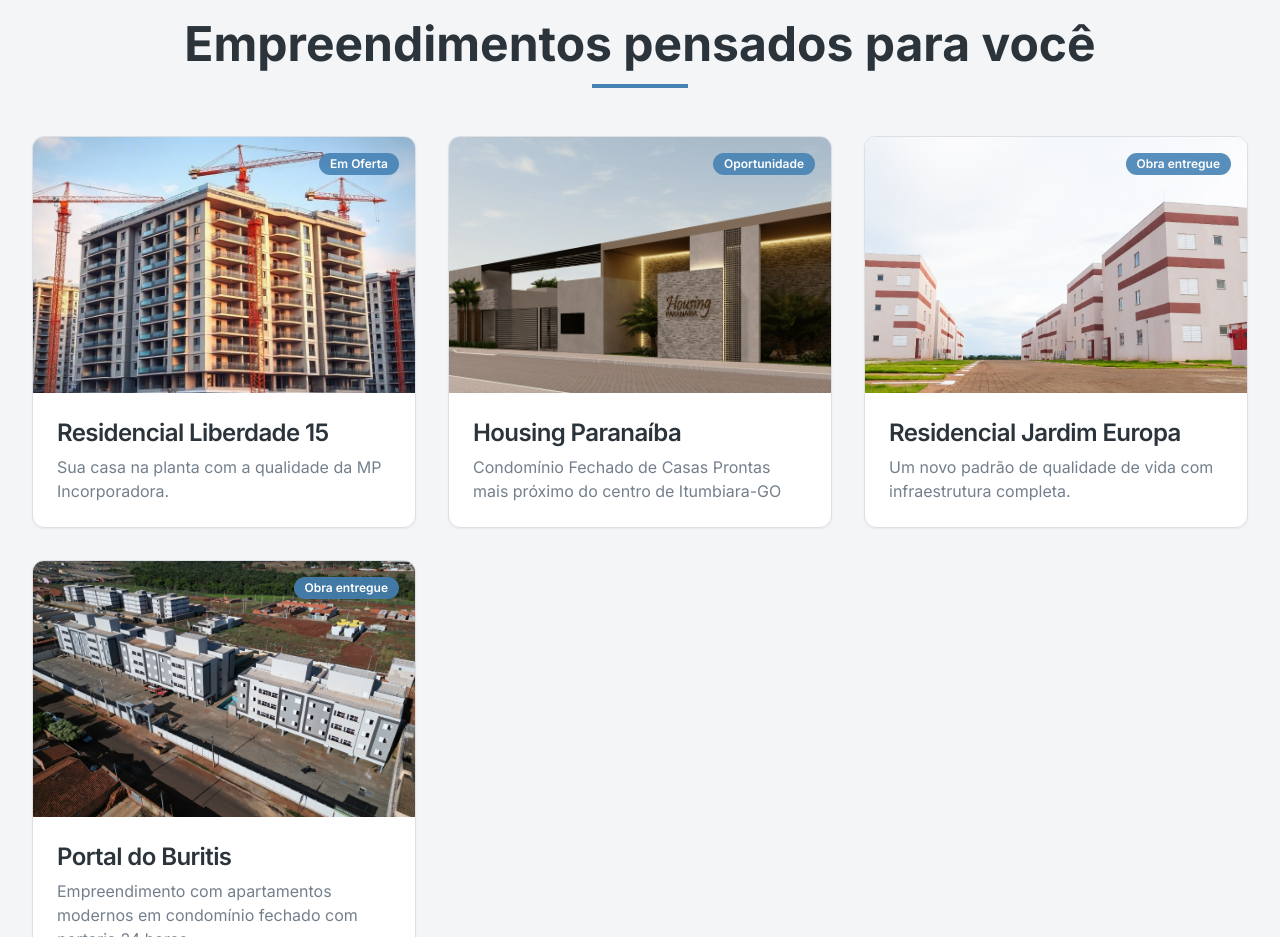
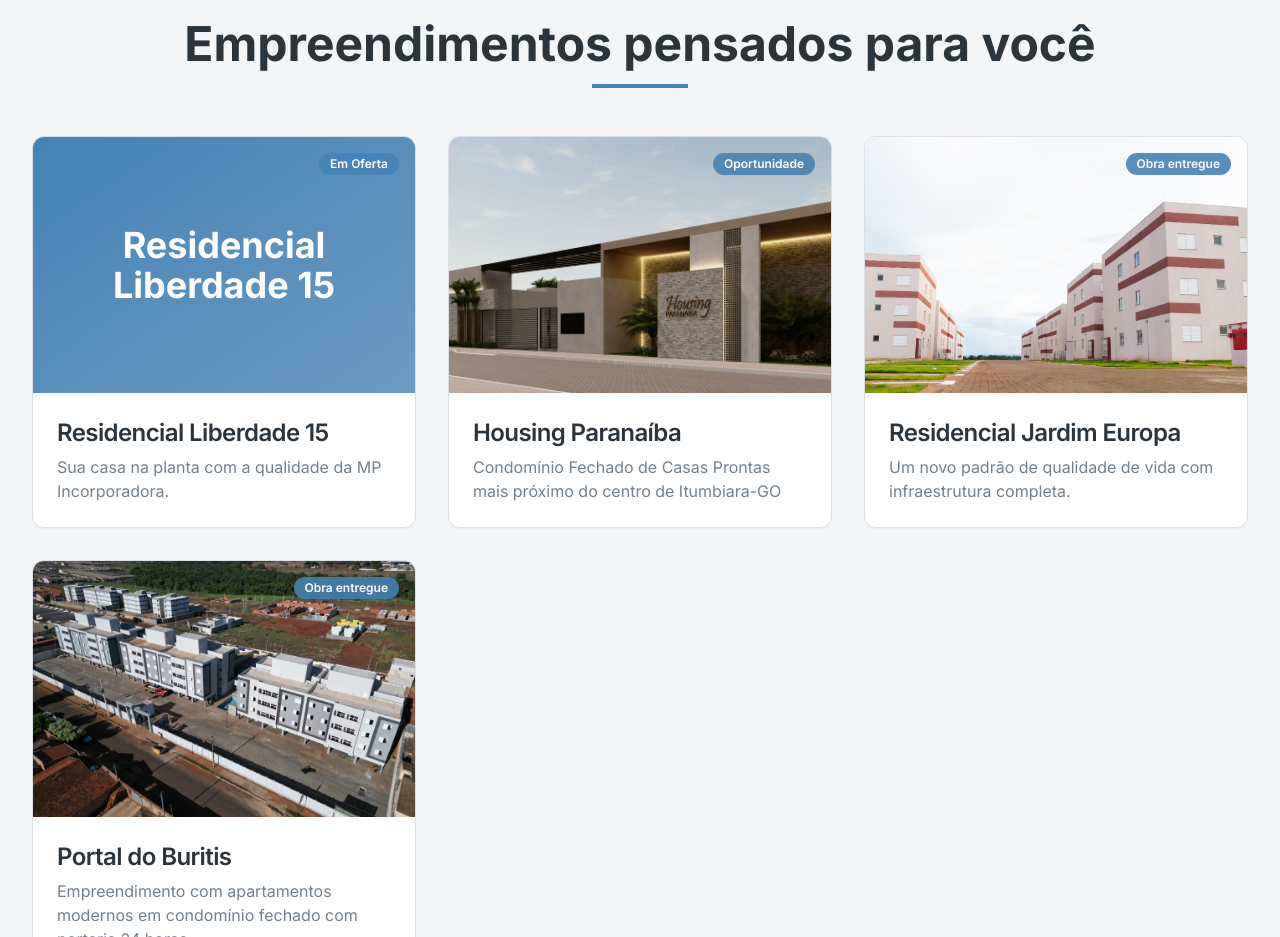
Before and after one commit to produtorasu-bot/mp-incorporadora-site-solido, a React (Vite) app: page / in a window 1280 px wide. Shown: the part 860-1797 px from the top of the page. Built offline with nearby package versions, Linux system fonts and the light colour scheme; the HTML template or start-up script is replaced by a standard one.

Commit message:
Refatorar card Residencial Liberdade 15

```diff
--- a/src/components/ProjectsShowcase.tsx
+++ b/src/components/ProjectsShowcase.tsx
@@ -62,6 +62,7 @@ const ProjectsShowcase = () => {
         <div className="grid grid-cols-1 md:grid-cols-2 lg:grid-cols-3 gap-8 max-w-7xl mx-auto">
           {projects.map((project) => {
             const isHousingParanaiba = project.id === 2;
+            const isLiberdade15 = project.id === 1;
             const projectLink = isHousingParanaiba ? "https://housingparanaiba.com.br" : undefined;
             return (
               <Card
@@ -69,7 +70,13 @@ const ProjectsShowcase = () => {
                 className="group overflow-hidden hover:shadow-elegant transition-all duration-300 hover:-translate-y-2 bg-card border-border"
               >
                 <div className="relative h-64 overflow-hidden">
-                  {projectLink ? (
+                  {isLiberdade15 ? (
+                    <div className="w-full h-full bg-gradient-to-br from-primary to-primary/80 flex items-center justify-center p-8">
+                      <h3 className="text-3xl sm:text-4xl font-bold text-white text-center leading-tight">
+                        Residencial<br />Liberdade 15
+                      </h3>
+                    </div>
+                  ) : projectLink ? (
                     <a href={projectLink} target="_blank" rel="noopener noreferrer" className="block w-full h-full">
                       <img
                         src={project.image}
```
